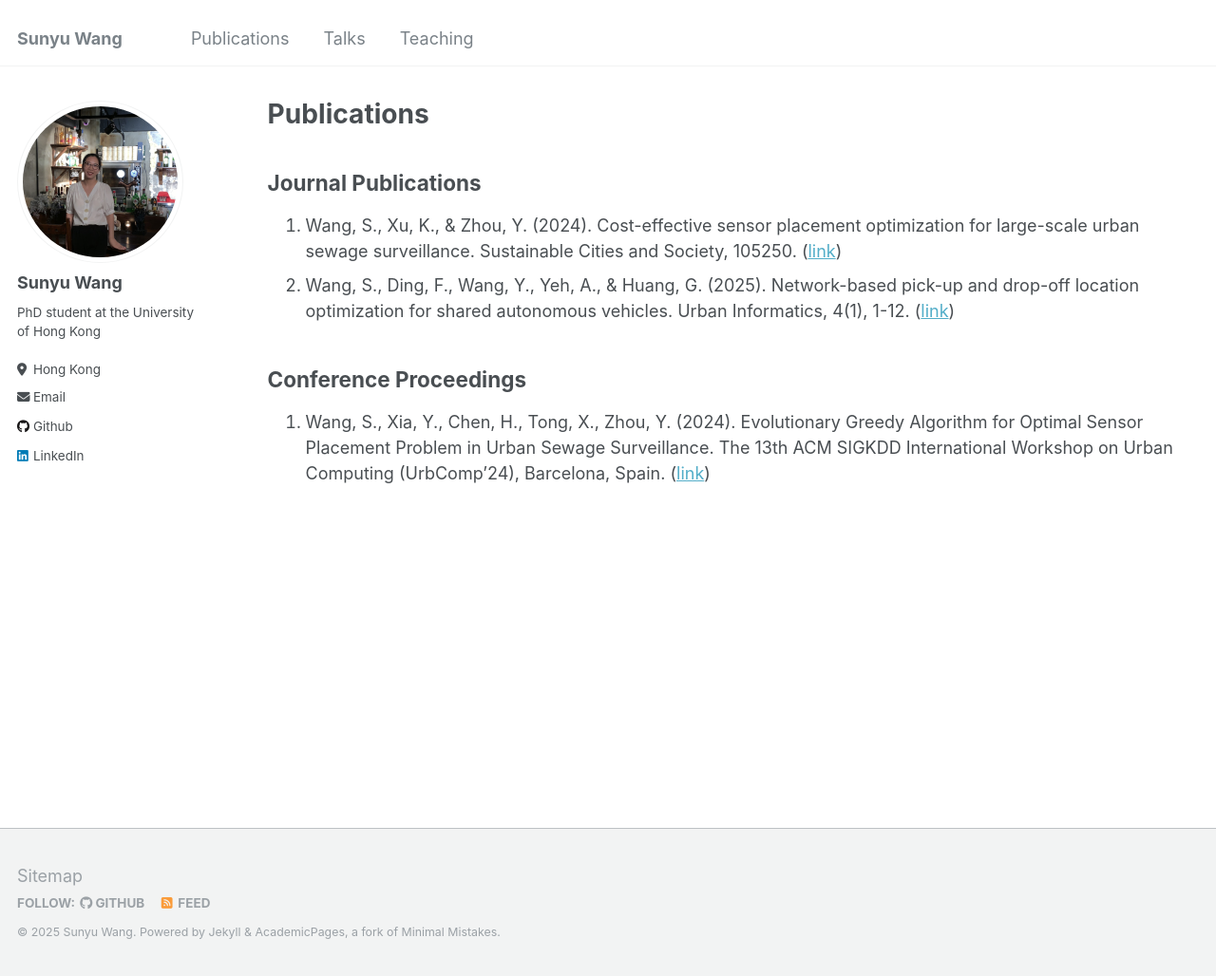
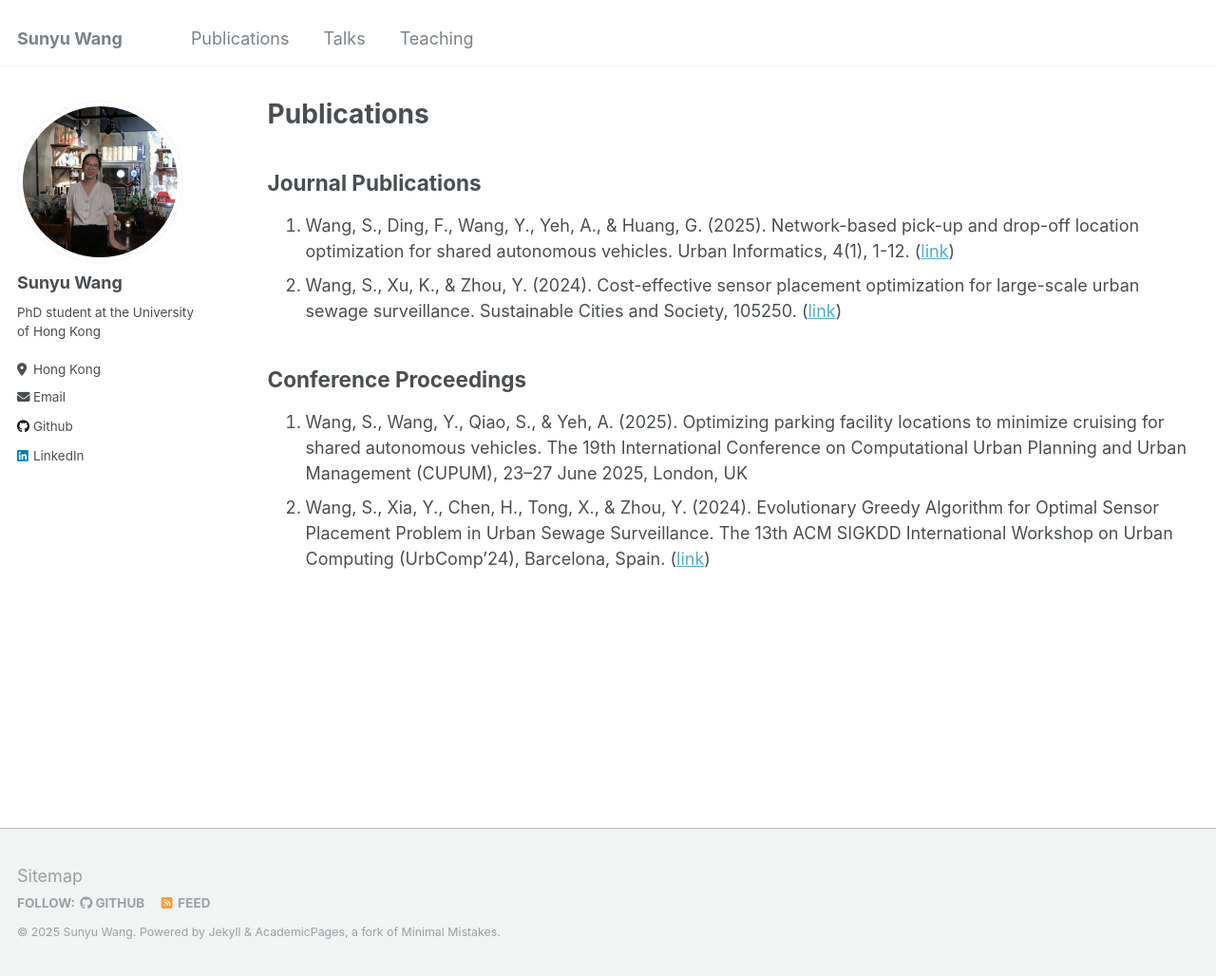
Before and after one commit to sywang-20/sywang-20.github.io, a Jekyll site: the page built from _pages/publications.md, in a window 1280 px wide and 1028 px high. Shown: the whole window at 95% size. Built offline with Jekyll 4.4.1, drawn with Linux system fonts in a browser that asks for light colours.

Commit message:
Update publications.md

```diff
--- a/_pages/publications.md
+++ b/_pages/publications.md
@@ -7,9 +7,11 @@ author_profile: true
 
 Journal Publications
 ------------------
-1. Wang, S., Xu, K., & Zhou, Y. (2024). Cost-effective sensor placement optimization for large-scale urban sewage surveillance. Sustainable Cities and Society, 105250. ([link](https://www.sciencedirect.com/science/article/abs/pii/S2210670724000799))
-2. Wang, S., Ding, F., Wang, Y., Yeh, A., & Huang, G. (2025). Network-based pick-up and drop-off location optimization for shared autonomous vehicles. Urban Informatics, 4(1), 1-12. ([link](https://link.springer.com/article/10.1007/s44212-025-00073-z#citeas))
+1. Wang, S., Ding, F., Wang, Y., Yeh, A., & Huang, G. (2025). Network-based pick-up and drop-off location optimization for shared autonomous vehicles. Urban Informatics, 4(1), 1-12. ([link](https://link.springer.com/article/10.1007/s44212-025-00073-z#citeas))
+2. Wang, S., Xu, K., & Zhou, Y. (2024). Cost-effective sensor placement optimization for large-scale urban sewage surveillance. Sustainable Cities and Society, 105250. ([link](https://www.sciencedirect.com/science/article/abs/pii/S2210670724000799))
+
 
 Conference Proceedings
 ------------------
-1. Wang, S., Xia, Y., Chen, H., Tong, X., Zhou, Y. (2024). Evolutionary Greedy Algorithm for Optimal Sensor Placement Problem in Urban Sewage Surveillance. The 13th ACM SIGKDD International Workshop on Urban Computing (UrbComp’24), Barcelona, Spain. ([link](http://urban-computing.com/urbcomp2024/accept/paper_2.pdf))
+1. Wang, S., Wang, Y., Qiao, S., & Yeh, A. (2025). Optimizing parking facility locations to minimize cruising for shared autonomous vehicles. The 19th International Conference on Computational Urban Planning and Urban Management (CUPUM), 23–27 June 2025, London, UK
+2. Wang, S., Xia, Y., Chen, H., Tong, X., & Zhou, Y. (2024). Evolutionary Greedy Algorithm for Optimal Sensor Placement Problem in Urban Sewage Surveillance. The 13th ACM SIGKDD International Workshop on Urban Computing (UrbComp’24), Barcelona, Spain. ([link](http://urban-computing.com/urbcomp2024/accept/paper_2.pdf))
```
